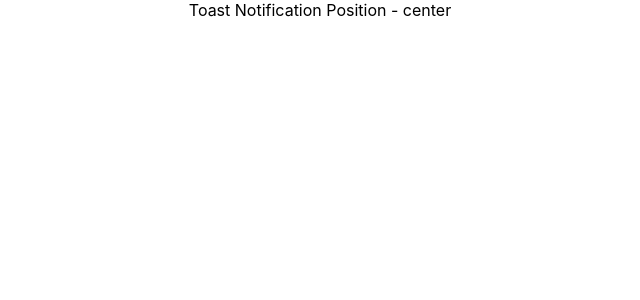
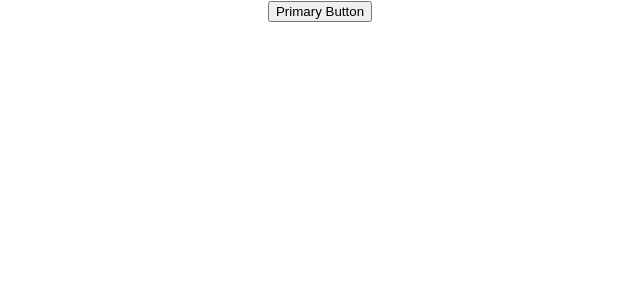
Before and after one commit to TruongQuyHai/react-typescript-demo, a React (Create React App) app: page / in a window 1280 px wide. Shown: the top 300 px of the page, without its empty margins (320-960 px from the left). Built offline with nearby package versions, Linux system fonts and the light colour scheme.

Commit message:
html react props & Omit

```diff
--- a/src/App.tsx
+++ b/src/App.tsx
@@ -1,10 +1,12 @@
 import "./App.css";
-import { Toast } from "./components/state/templateliterals/Toast";
+import { CustomButton } from "./components/html/Button";
 
 function App() {
   return (
     <div className="App">
-      <Toast position="center" />
+      <CustomButton variant="primary" onClick={() => console.log(123)}>
+        Primary Button
+      </CustomButton>
     </div>
   );
 }
--- /dev/null
+++ b/src/components/html/Button.tsx
@@ -0,0 +1,12 @@
+type ButtonProps = {
+  variant: "primary" | "secondary";
+  children: string;
+} & Omit<React.ComponentProps<"button">, "children">;
+
+export const CustomButton = ({ variant, children, ...rest }: ButtonProps) => {
+  return (
+    <button className={`class-width-${variant}`} {...rest}>
+      {children}
+    </button>
+  );
+};
--- /dev/null
+++ b/src/components/html/Input.tsx
@@ -0,0 +1,5 @@
+type InputProps = React.ComponentProps<"input">;
+
+export const CustomInput = (props: InputProps) => {
+  <input type="text" {...props} />;
+};
```
